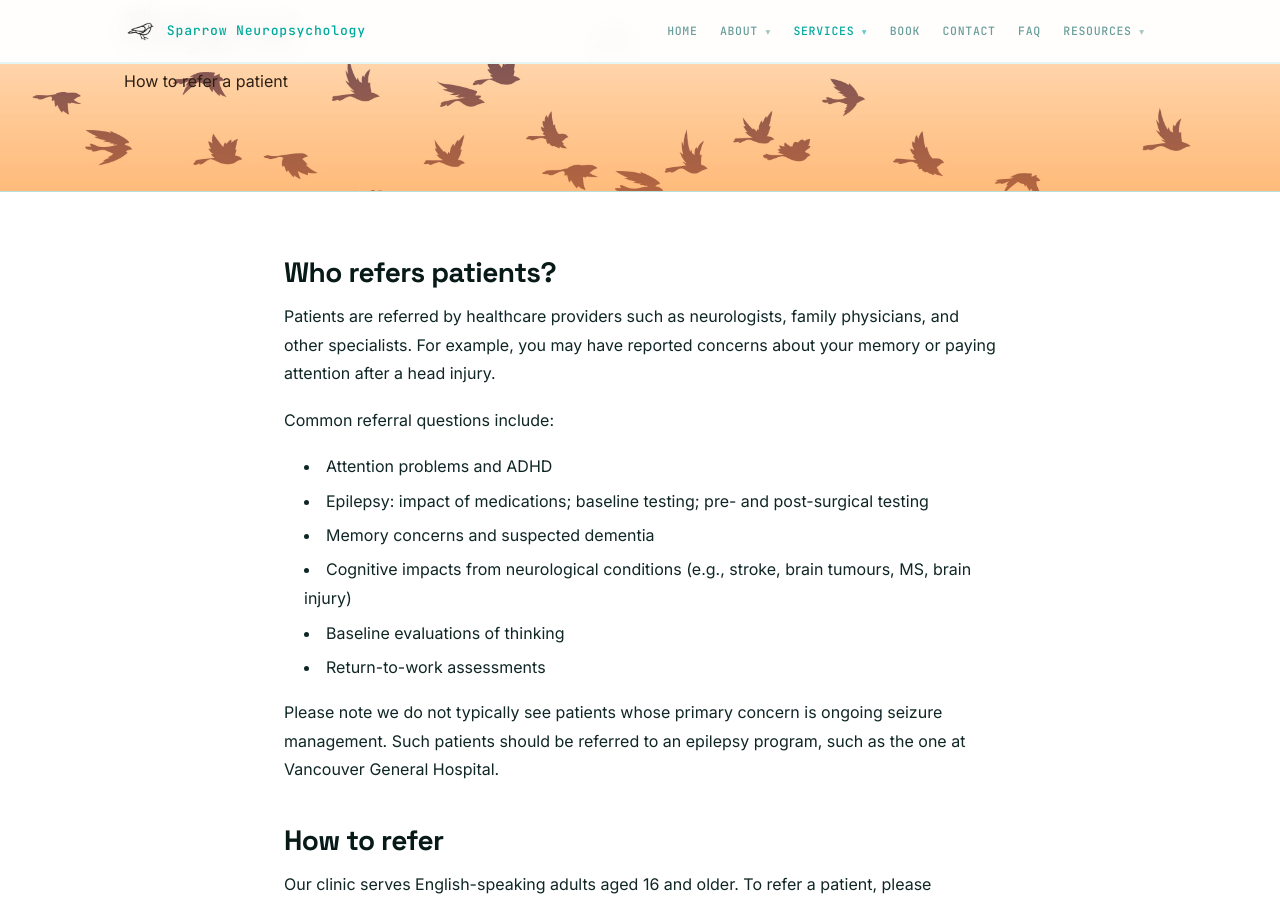
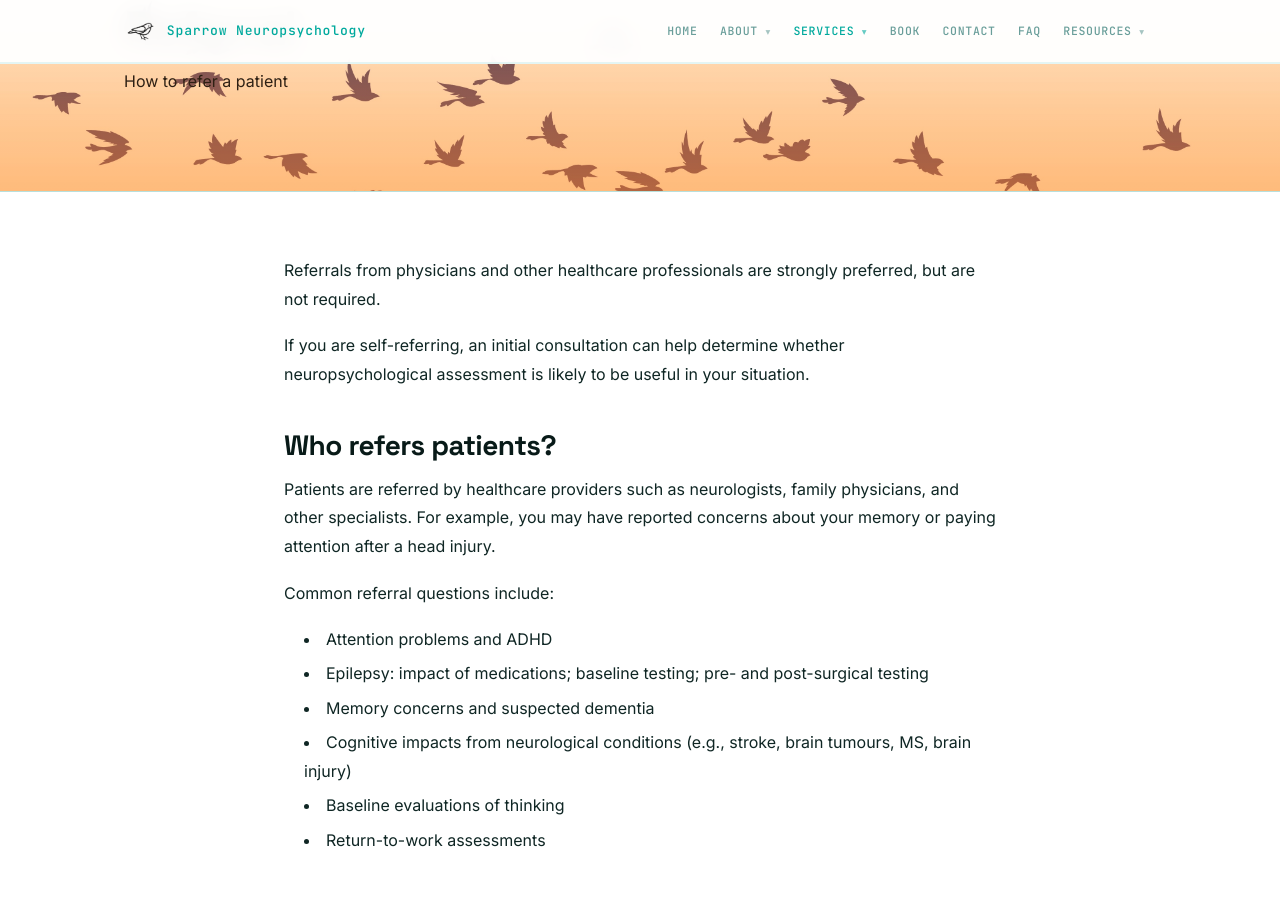
Before and after one commit to cfxb/sparrow-clinic, a Jekyll site: the page built from referral.md, in a window 1280 px wide and 900 px high, scrolled down 332 px. Built offline with Jekyll 4.4.1, drawn with Linux system fonts in a browser that asks for light colours.

Commit message:
referral: add self-referral intro, drop seizure-management exclusion
Co-Authored-By: Claude Opus 4.7 (1M context) <noreply@anthropic.com>

```diff
--- a/referral.md
+++ b/referral.md
@@ -7,6 +7,10 @@ hero_subtitle: How to refer a patient
 hero_image: /assets/images/hero-sky.jpg
 narrow: true
 ---
+
+Referrals from physicians and other healthcare professionals are strongly preferred, but are not required.
+
+If you are self-referring, an initial consultation can help determine whether neuropsychological assessment is likely to be useful in your situation.
 
 ## Who refers patients?
 
@@ -20,8 +24,6 @@ Common referral questions include:
 - Cognitive impacts from neurological conditions (e.g., stroke, brain tumours, MS, brain injury)
 - Baseline evaluations of thinking
 - Return-to-work assessments
-
-Please note we do not typically see patients whose primary concern is ongoing seizure management. Such patients should be referred to an epilepsy program, such as the one at Vancouver General Hospital.
 
 ## How to refer
 
```
